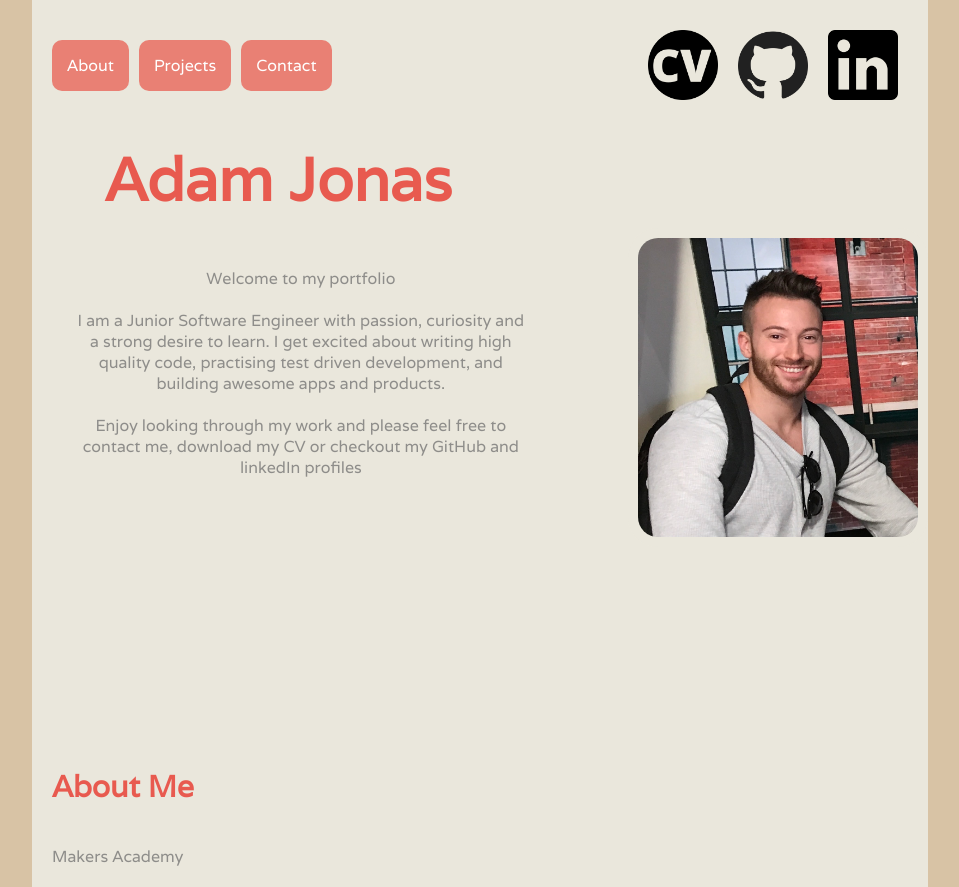
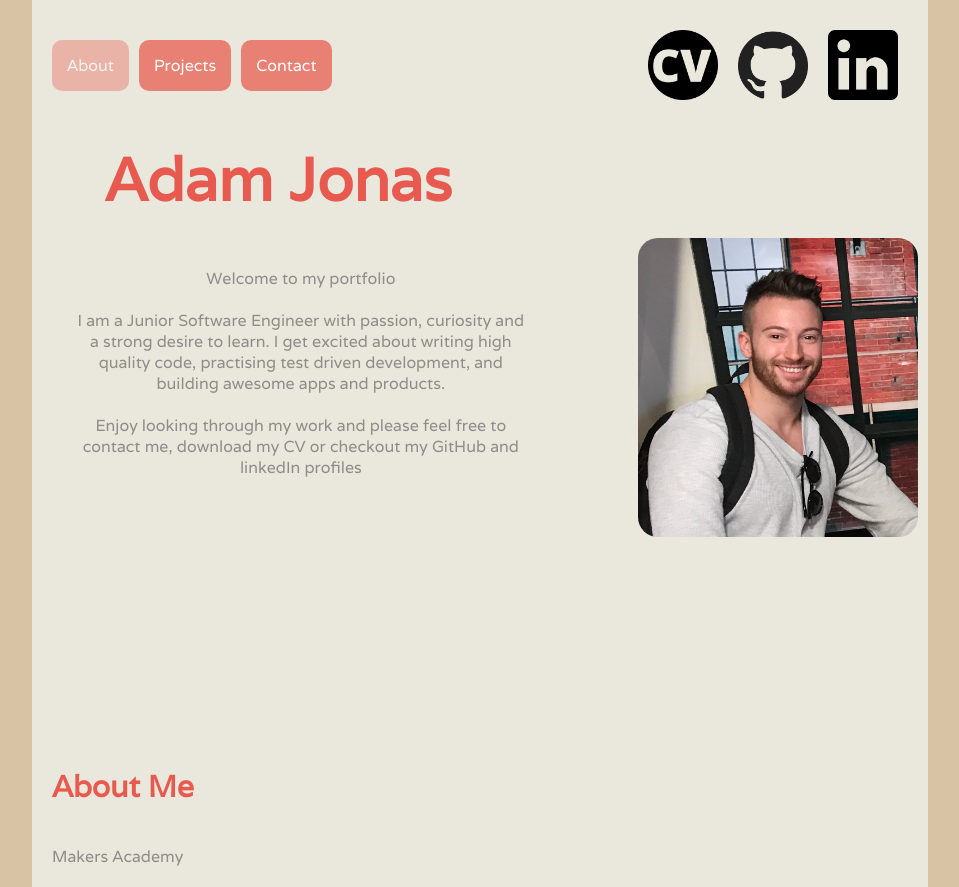
Before and after one commit to AJ8GH/portfolio, a React (Create React App) app: page / in a window 1280 px wide. In both pictures the pointer is over the link "About". Shown: the whole page, without its empty margins (160-1119 px from the left). Built offline with nearby package versions, Linux system fonts and the light colour scheme.

Commit message:
Add hover effect to page links

```diff
--- a/src/styles/PageLinks.css
+++ b/src/styles/PageLinks.css
@@ -7,3 +7,7 @@
   margin-right: 10px;
   text-decoration: none;
 }
+
+.aboutLink:hover, .projectsLink:hover, .contactLink:hover {
+  opacity: 50%;
+}
```
